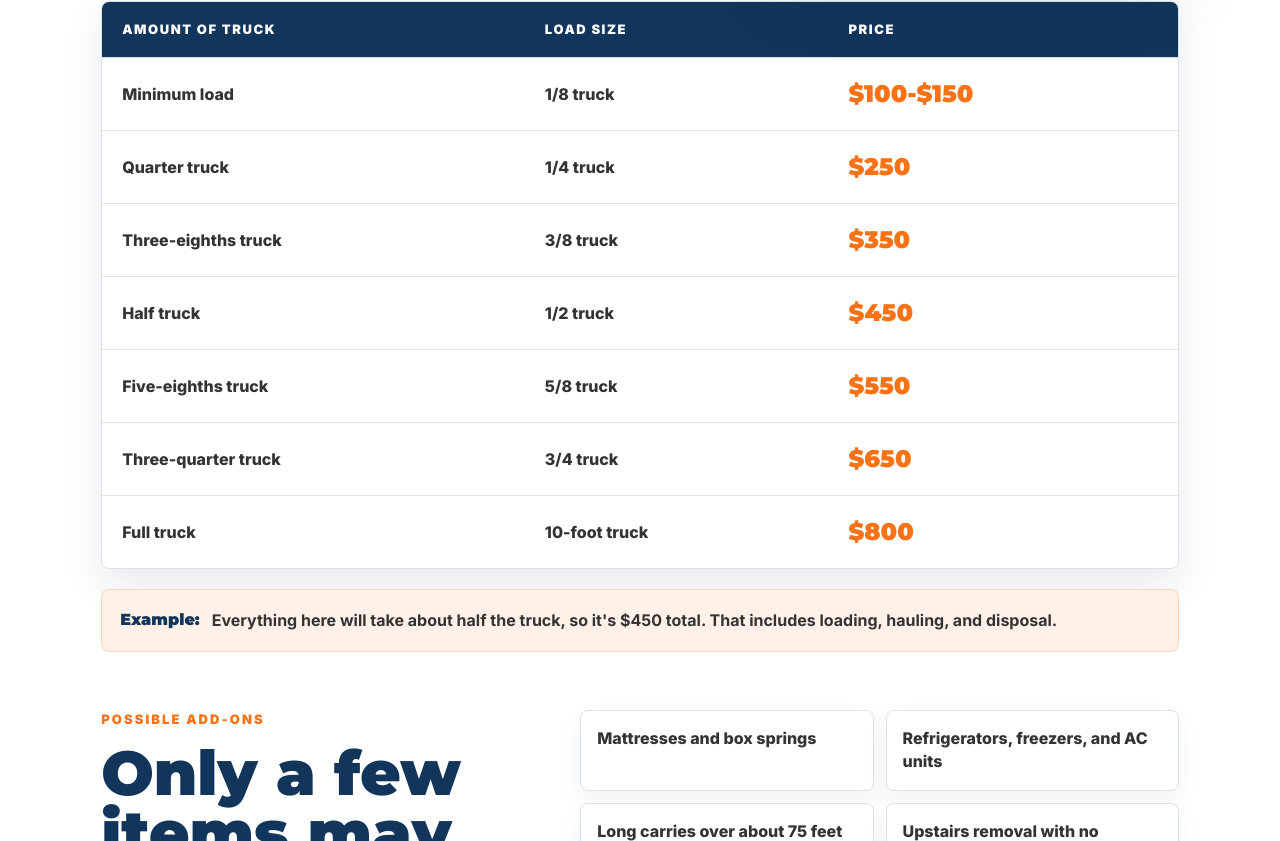
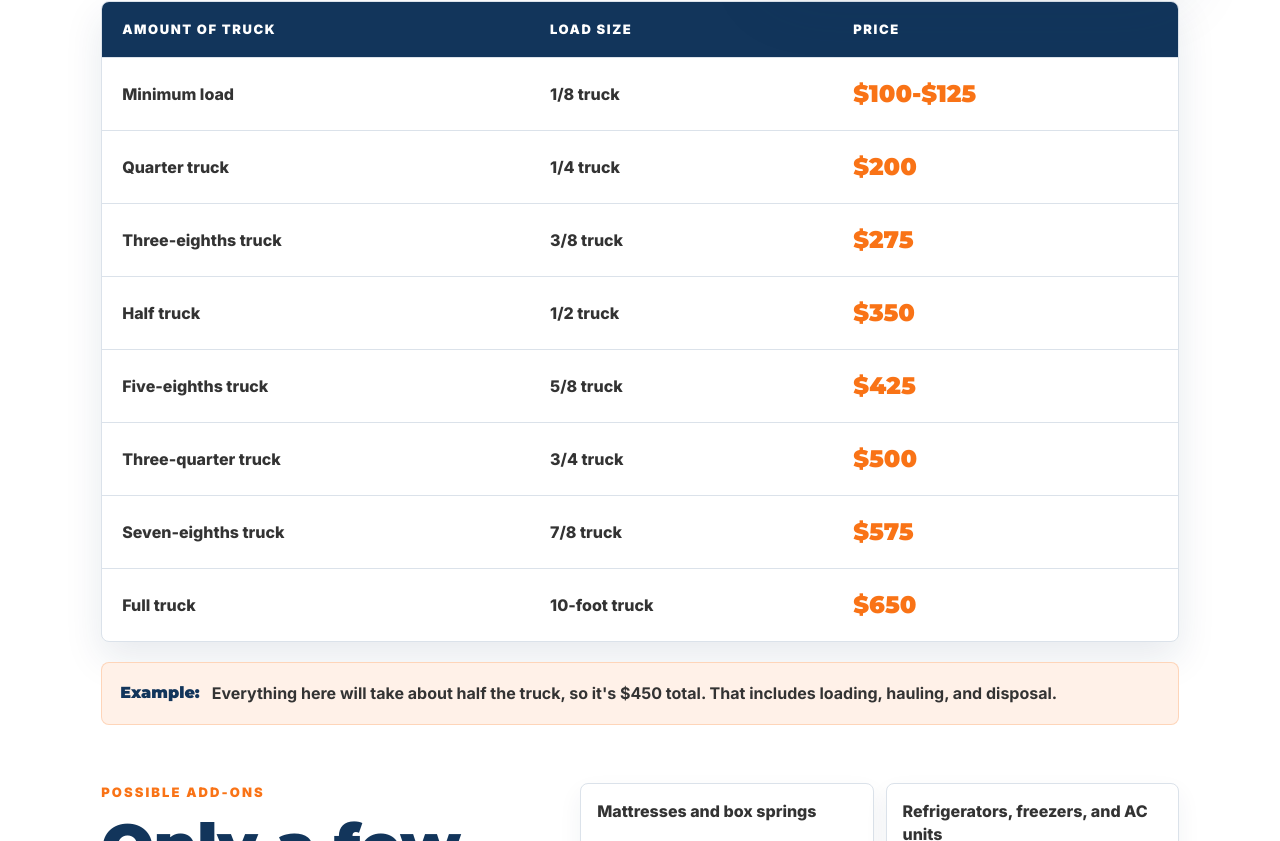
Before and after one commit to Thomas-writes/jayhaul-junk, a Next.js app: page / in a window 1280 px wide. Shown: the part 2123-2964 px from the top of the page. Built offline with nearby package versions, Linux system fonts and the light colour scheme.

Commit message:
Update Lawrence pricing ladder

```diff
--- a/app/page.tsx
+++ b/app/page.tsx
@@ -12,13 +12,14 @@ const locations = [
 ];
 
 const pricingRows = [
-  { load: "Minimum load", amount: "1/8 truck", price: "$100-$150" },
-  { load: "Quarter truck", amount: "1/4 truck", price: "$250" },
-  { load: "Three-eighths truck", amount: "3/8 truck", price: "$350" },
-  { load: "Half truck", amount: "1/2 truck", price: "$450" },
-  { load: "Five-eighths truck", amount: "5/8 truck", price: "$550" },
-  { load: "Three-quarter truck", amount: "3/4 truck", price: "$650" },
-  { load: "Full truck", amount: "10-foot truck", price: "$800" },
+  { load: "Minimum load", amount: "1/8 truck", price: "$100-$125" },
+  { load: "Quarter truck", amount: "1/4 truck", price: "$200" },
+  { load: "Three-eighths truck", amount: "3/8 truck", price: "$275" },
+  { load: "Half truck", amount: "1/2 truck", price: "$350" },
+  { load: "Five-eighths truck", amount: "5/8 truck", price: "$425" },
+  { load: "Three-quarter truck", amount: "3/4 truck", price: "$500" },
+  { load: "Seven-eighths truck", amount: "7/8 truck", price: "$575" },
+  { load: "Full truck", amount: "10-foot truck", price: "$650" },
 ];
 
 const extraFees = [
@@ -160,7 +161,7 @@ export default function Home() {
       <section className="section pricing-section" id="pricing">
         <div className="pricing-intro">
           <div>
-            <p className="eyebrow">Simple Pricing</p>
+            <p className="eyebrow">Lawrence Pricing</p>
             <h2>Junk removal starting at $100.</h2>
             <p className="section-lede">
               JayHaul prices by truck volume, so the quote is easy to
```
